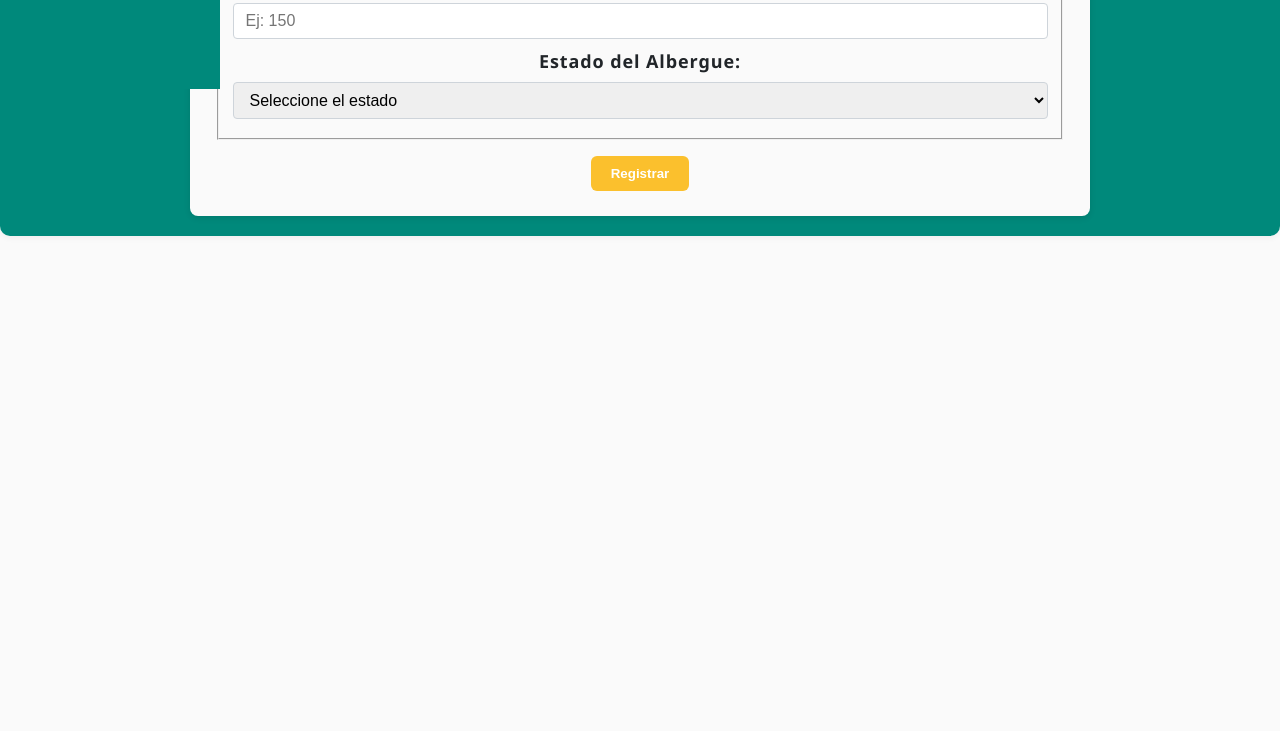
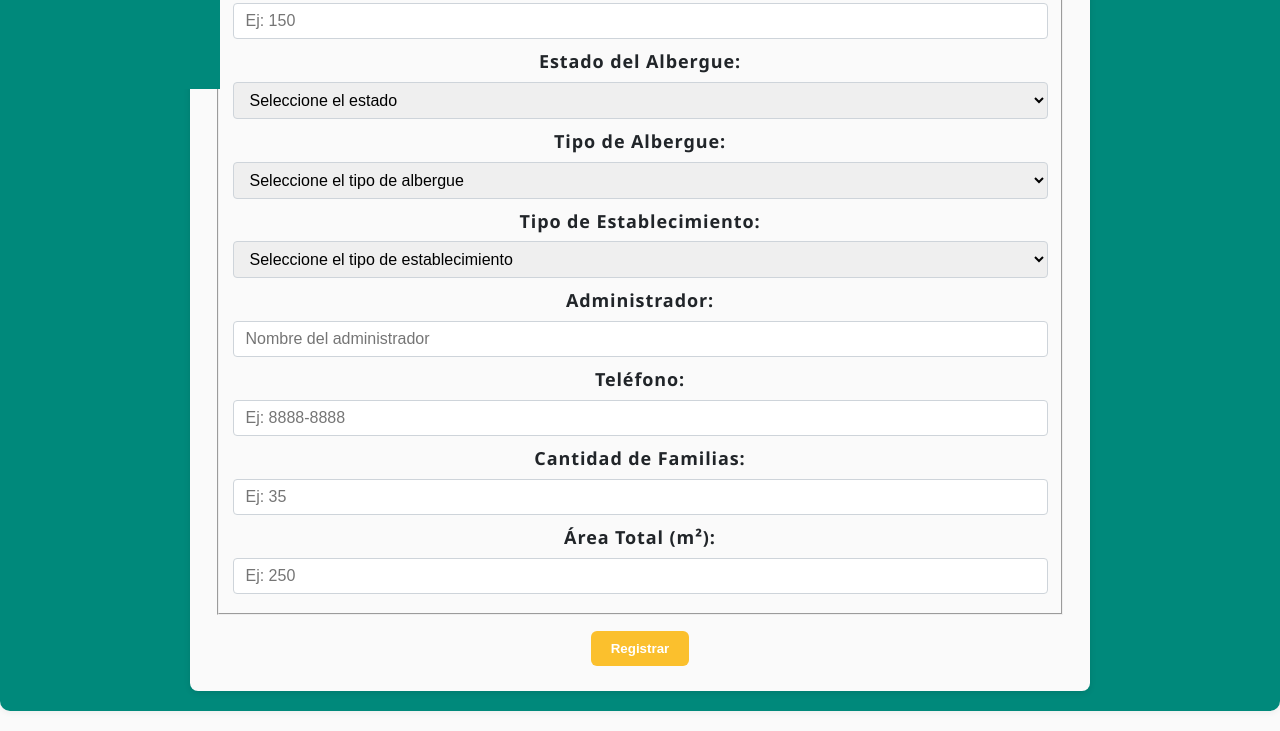
Before and after one commit to Derek-GB/IntegradorI2025, a plain HTML site: page pages/registroAlbergue.html in a window 1280 px wide. Shown: the part 771-1502 px from the top of the page. Before the commit the page ends 1027 px from the top, so only its background shows below. Drawn offline with nearby package versions, Linux system fonts and the light colour scheme; files that its build step writes are made by us from their sources.

Commit message:
Update registroAlbergue.html

```diff
--- a/pages/registroAlbergue.html
+++ b/pages/registroAlbergue.html
@@ -86,6 +86,35 @@
             <option>Cerrado</option>
           </select>
 
+          <label>Tipo de Albergue:</label>
+<select name="tipoAlbergue" class="form-control mb-2" required>
+  <option value="">Seleccione el tipo de albergue</option>
+  <option>Centro Educativo</option>
+  <option>Salón Comunal</option>
+  <option>Iglesia</option>
+  <option>Redondel</option>
+  <option>Gimnasio</option>
+  <option>Casa de Acogida</option>
+  <option>Zona de Refugio Temporal</option>
+</select>
+
+<label>Tipo de Establecimiento:</label>
+<select name="tipoEstablecimiento" class="form-control mb-2">
+  <option value="">Seleccione el tipo de establecimiento</option>
+</select>
+
+<label>Administrador:</label>
+<input name="administrador" type="text" class="form-control mb-2" placeholder="Nombre del administrador" required />
+
+<label>Teléfono:</label>
+<input name="telefono" type="tel" class="form-control mb-2" placeholder="Ej: 8888-8888" pattern="[0-9]{4}-[0-9]{4}" required />
+
+<label>Cantidad de Familias:</label>
+<input name="cantidadFamilias" type="number" class="form-control mb-2" min="0" placeholder="Ej: 35" required />
+
+<label>Área Total (m²):</label>
+<input name="areaTotal" type="number" class="form-control mb-2" min="0" placeholder="Ej: 250" required />
+
         </fieldset>
       </details>
 
```
